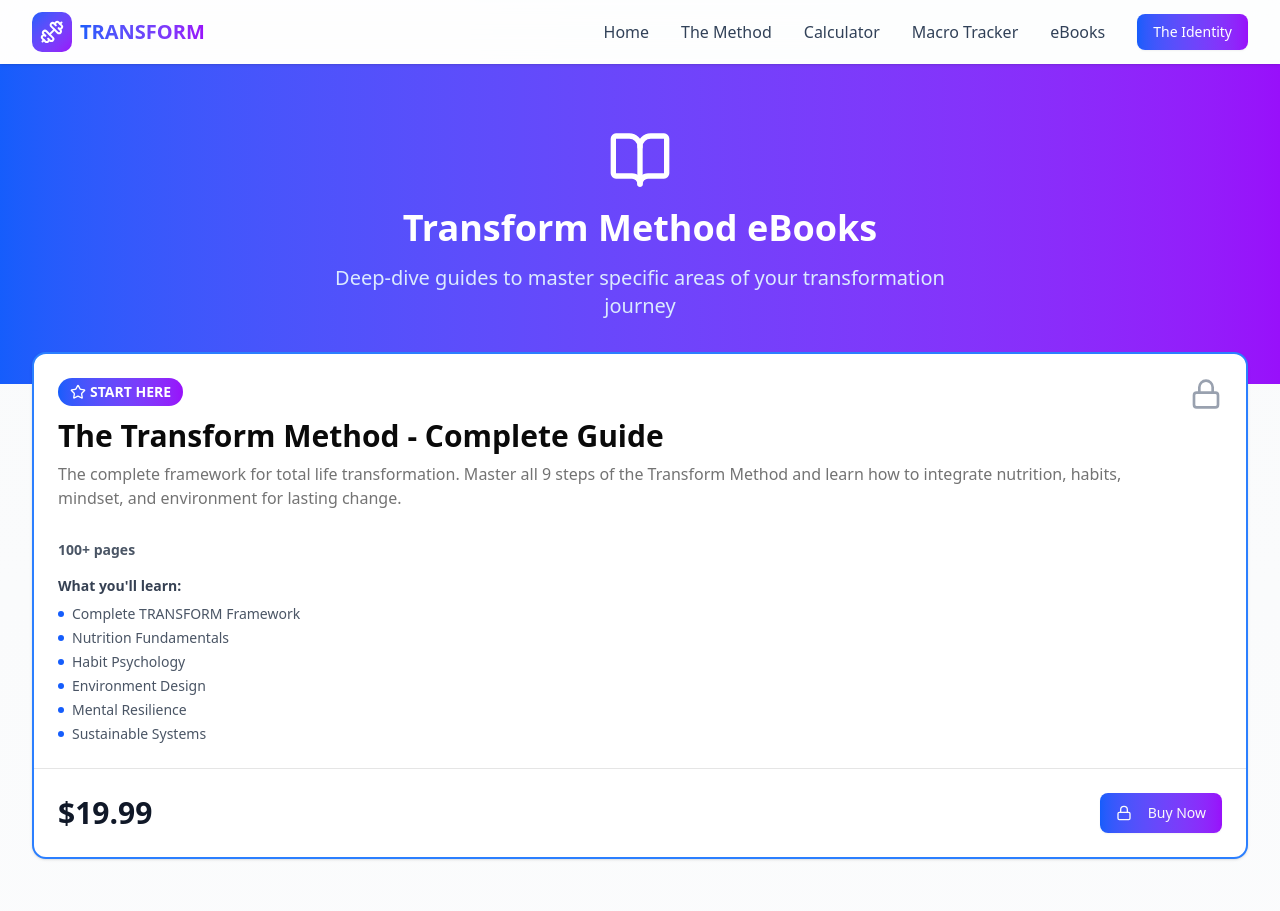
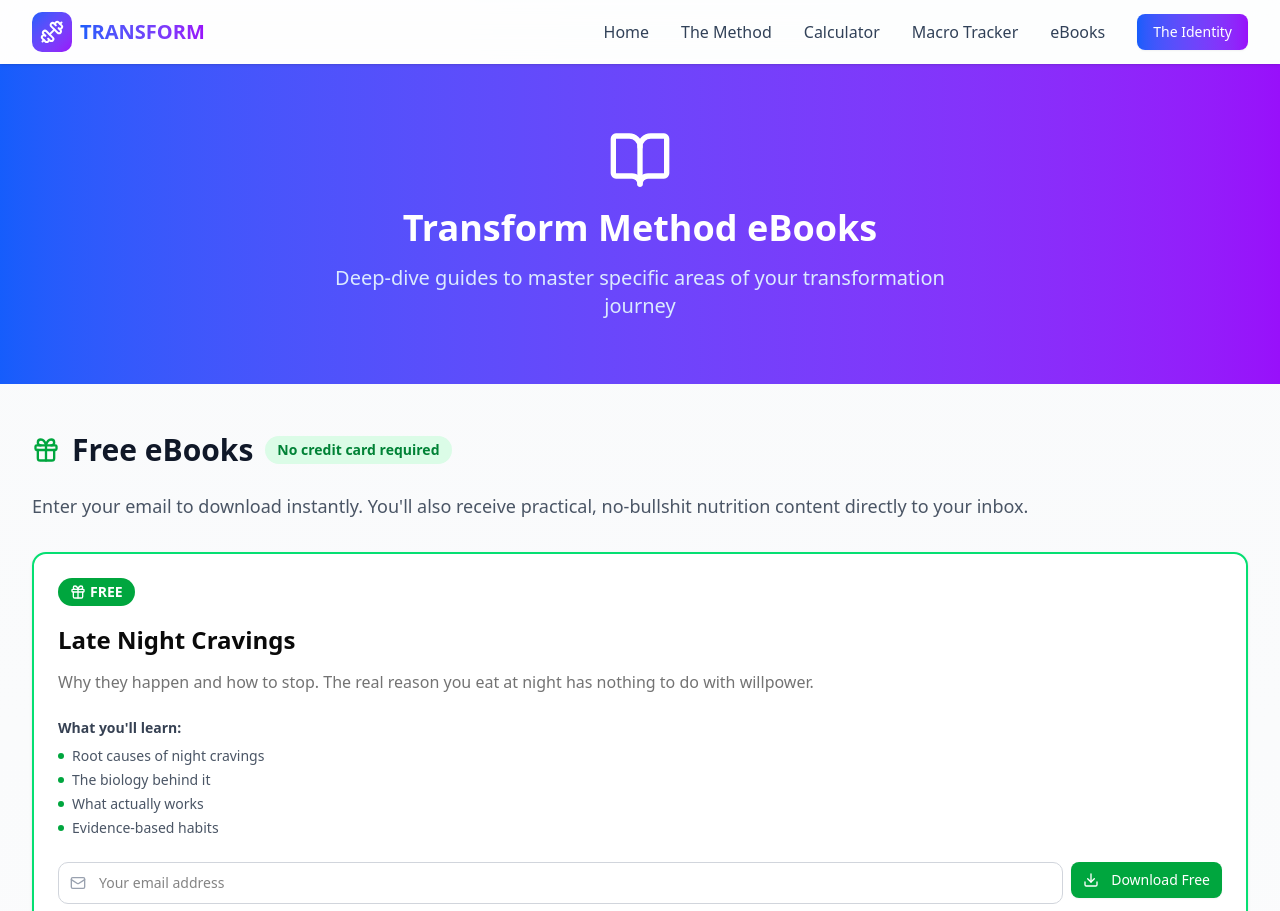
Before and after one commit to AdrianoDRJB/Transform-method, a React (Vite) app: page /ebooks in a window 1280 px wide. Shown: the top 911 px of the page. Built offline with nearby package versions, Linux system fonts and the light colour scheme.

Commit message:
Add Free eBooks section with Late Night Cravings PDF and Beehiiv email capture

```diff
--- a/src/components/EbooksPage.jsx
+++ b/src/components/EbooksPage.jsx
@@ -1,11 +1,17 @@
 import React, { useState, useEffect } from 'react';
 import { Card, CardContent, CardDescription, CardFooter, CardHeader, CardTitle } from './ui/card';
 import { Button } from './ui/button';
-import { BookOpen, Lock, Download, CheckCircle, Star } from 'lucide-react';
+import { BookOpen, Lock, Download, CheckCircle, Star, Gift, Mail } from 'lucide-react';
 import ContactSection from './ContactSection.jsx';
 
 const EbooksPage = () => {
   const [purchasedEbooks, setPurchasedEbooks] = useState([]);
+
+  // Free ebook form state
+  const [freeEmail, setFreeEmail] = useState('');
+  const [freeSubmitting, setFreeSubmitting] = useState(false);
+  const [freeSuccess, setFreeSuccess] = useState(false);
+  const [freeError, setFreeError] = useState('');
 
   // Load purchased ebooks from localStorage
   useEffect(() => {
@@ -14,6 +20,16 @@ const EbooksPage = () => {
       setPurchasedEbooks(JSON.parse(purchased));
     }
   }, []);
+
+  const freeEbooks = [
+    {
+      id: 'late-night-cravings',
+      title: 'Late Night Cravings',
+      description: 'Why they happen and how to stop. The real reason you eat at night has nothing to do with willpower.',
+      file: '/late-night-cravings.pdf',
+      topics: ['Root causes of night cravings', 'The biology behind it', 'What actually works', 'Evidence-based habits']
+    }
+  ];
 
   const mainEbook = {
     id: 'transform-method-complete',
@@ -68,18 +84,41 @@ const EbooksPage = () => {
   ];
 
   const handlePurchase = (stripeLink) => {
-    // Redirect to Stripe Checkout
     window.location.href = stripeLink;
   };
 
   const handleDownload = (ebook) => {
-    // Create a temporary link and trigger download
     const link = document.createElement('a');
     link.href = ebook.file;
     link.download = `${ebook.title.replace(/\s+/g, '_')}.pdf`;
     document.body.appendChild(link);
     link.click();
     document.body.removeChild(link);
+  };
+
+  const handleFreeDownload = async (e, ebook) => {
+    e.preventDefault();
+    if (!freeEmail || !freeEmail.includes('@')) {
+      setFreeError('Please enter a valid email address.');
+      return;
+    }
+    setFreeSubmitting(true);
+    setFreeError('');
+    try {
+      const res = await fetch('/api/subscribe', {
+        method: 'POST',
+        headers: { 'Content-Type': 'application/json' },
+        body: JSON.stringify({ email: freeEmail })
+      });
+      if (!res.ok) throw new Error('Subscription failed');
+      setFreeSuccess(true);
+      // Trigger download after successful subscription
+      setTimeout(() => handleDownload(ebook), 500);
+    } catch (err) {
+      setFreeError('Something went wrong. Please try again.');
+    } finally {
+      setFreeSubmitting(false);
+    }
   };
 
   const isPurchased = (ebookId) => purchasedEbooks.includes(ebookId);
@@ -174,8 +213,98 @@ const EbooksPage = () => {
         </div>
       </div>
 
+      {/* FREE EBOOKS SECTION */}
+      <div className="max-w-7xl mx-auto px-4 sm:px-6 lg:px-8 mt-12 mb-12">
+        <div className="flex items-center gap-3 mb-6">
+          <Gift className="w-7 h-7 text-green-600" />
+          <h2 className="text-3xl font-bold text-gray-900">Free eBooks</h2>
+          <span className="bg-green-100 text-green-700 text-sm font-semibold px-3 py-1 rounded-full">No credit card required</span>
+        </div>
+        <p className="text-gray-600 mb-8 text-lg">Enter your email to download instantly. You'll also receive practical, no-bullshit nutrition content directly to your inbox.</p>
+
+        <div className="grid grid-cols-1 md:grid-cols-2 gap-8">
+          {freeEbooks.map((ebook) => (
+            <Card key={ebook.id} className="flex flex-col border-2 border-green-400 hover:shadow-lg transition-shadow">
+              <CardHeader>
+                <div className="inline-flex items-center gap-1 bg-green-600 text-white px-3 py-1 rounded-full text-sm font-semibold mb-3 w-fit">
+                  <Gift className="w-4 h-4" />
+                  FREE
+                </div>
+                <CardTitle className="text-2xl mb-2">{ebook.title}</CardTitle>
+                <CardDescription className="text-base">{ebook.description}</CardDescription>
+              </CardHeader>
+
+              <CardContent className="flex-1">
+                <div>
+                  <h4 className="font-semibold text-sm text-gray-700 mb-2">What you'll learn:</h4>
+                  <ul className="space-y-1 mb-6">
+                    {ebook.topics.map((topic, index) => (
+                      <li key={index} className="text-sm text-gray-600 flex items-center gap-2">
+                        <div className="w-1.5 h-1.5 bg-green-600 rounded-full"></div>
+                        {topic}
+                      </li>
+                    ))}
+                  </ul>
+
+                  {freeSuccess ? (
+                    <div className="bg-green-50 border border-green-200 rounded-lg p-4 flex items-center gap-3">
+                      <CheckCircle className="w-6 h-6 text-green-600 flex-shrink-0" />
+                      <div>
+                        <p className="font-semibold text-green-800">You're in! Your download is starting.</p>
+                        <p className="text-sm text-green-700">Check your inbox for more free content.</p>
+                      </div>
+                    </div>
+                  ) : (
+                    <form onSubmit={(e) => handleFreeDownload(e, ebook)} className="space-y-3">
+                      <div className="flex gap-2">
+                        <div className="relative flex-1">
+                          <Mail className="absolute left-3 top-1/2 -translate-y-1/2 w-4 h-4 text-gray-400" />
+                          <input
+                            type="email"
+                            value={freeEmail}
+                            onChange={(e) => setFreeEmail(e.target.value)}
+                            placeholder="Your email address"
+                            className="w-full pl-10 pr-4 py-2.5 border border-gray-300 rounded-lg text-sm focus:outline-none focus:ring-2 focus:ring-green-500 focus:border-transparent"
+                            required
+                          />
+                        </div>
+                        <Button
+                          type="submit"
+                          disabled={freeSubmitting}
+                          className="bg-green-600 hover:bg-green-700 text-white whitespace-nowrap"
+                        >
+                          {freeSubmitting ? 'Sending...' : (
+                            <>
+                              <Download className="w-4 h-4 mr-1" />
+                              Download Free
+                            </>
+                          )}
+                        </Button>
+                      </div>
+                      {freeError && (
+                        <p className="text-red-500 text-sm">{freeError}</p>
+                      )}
+                      <p className="text-xs text-gray-400">No spam. Unsubscribe anytime.</p>
+                    </form>
+                  )}
+                </div>
+              </CardContent>
+            </Card>
+          ))}
+        </div>
+      </div>
+
+      {/* Divider */}
+      <div className="max-w-7xl mx-auto px-4 sm:px-6 lg:px-8 mb-8">
+        <div className="border-t border-gray-200"></div>
+      </div>
+
       {/* Main eBook - Featured */}
-      <div className="max-w-7xl mx-auto px-4 sm:px-6 lg:px-8 -mt-8 mb-12">
+      <div className="max-w-7xl mx-auto px-4 sm:px-6 lg:px-8 mb-12">
+        <div className="text-center mb-8">
+          <h2 className="text-3xl font-bold text-gray-900 mb-2">Premium eBooks</h2>
+          <p className="text-lg text-gray-600">In-depth guides for serious transformation</p>
+        </div>
         <EbookCard ebook={mainEbook} featured={true} />
       </div>
 
@@ -251,7 +380,6 @@ const EbooksPage = () => {
         </div>
       </div>
 
-      {/* CTA Section */}
     </div>
 
     {/* Contact Section */}
```
Also changed, not shown: 1 other file (tests, documents, lock files or other folders).
